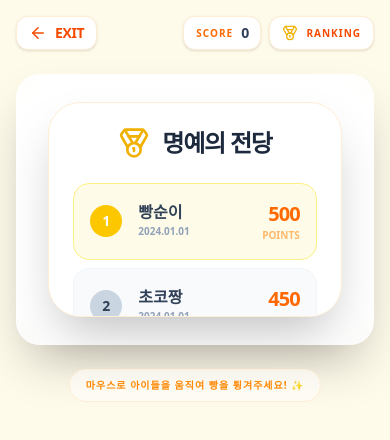
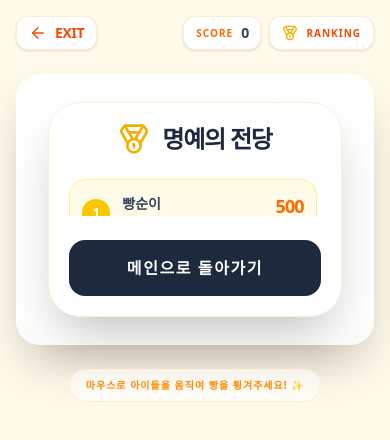
Before and after one commit to hellojj0929/tour, a React (Vite) app: page /game/breakout in a window 390 px wide. Both pictures are taken after a click on the button "RANKING". Shown: the top 440 px of the page. Built offline with nearby package versions, Linux system fonts and the light colour scheme.

Commit message:
fix: leaderboard UI visibility and mobile scrolling

```diff
--- a/src/components/BreakoutGame.jsx
+++ b/src/components/BreakoutGame.jsx
@@ -467,30 +467,30 @@ const BreakoutGame = () => {
                         )}
 
                         {gameState === 'LEADERBOARD' && (
-                            <div className="bg-white p-6 md:p-8 rounded-[2rem] md:rounded-[3rem] shadow-2xl border border-orange-100 max-w-[90%] w-full max-h-[90%] overflow-hidden flex flex-col">
+                            <div className="bg-white p-5 md:p-8 rounded-[2rem] md:rounded-[3rem] shadow-2xl border border-orange-100 max-w-[90%] w-full max-h-[90%] overflow-hidden flex flex-col">
                                 <div className="flex items-center justify-center gap-3 mb-6">
                                     <Medal className="text-yellow-500" size={32} />
                                     <h2 className="text-2xl md:text-3xl font-black tracking-tighter text-slate-800 uppercase">명예의 전당</h2>
                                 </div>
 
-                                <div className="flex-1 space-y-2 mb-8">
+                                <div className="flex-1 overflow-y-auto space-y-2 mb-4 pr-1 custom-scrollbar">
                                     {leaderboard.map((entry, idx) => (
-                                        <div key={idx} className={`flex items-center justify-between p-4 rounded-2xl border ${idx === 0 ? 'bg-yellow-50 border-yellow-200' : 'bg-slate-50 border-slate-100'}`}>
-                                            <div className="flex items-center gap-4">
-                                                <div className={`w-8 h-8 rounded-full flex items-center justify-center font-black text-sm ${idx === 0 ? 'bg-yellow-400 text-white' :
-                                                        idx === 1 ? 'bg-slate-300 text-slate-700' :
-                                                            idx === 2 ? 'bg-orange-300 text-white' : 'bg-white text-slate-400'
+                                        <div key={idx} className={`flex items-center justify-between p-3 md:p-4 rounded-2xl border ${idx === 0 ? 'bg-yellow-50 border-yellow-200' : 'bg-slate-50 border-slate-100'}`}>
+                                            <div className="flex items-center gap-3 md:gap-4">
+                                                <div className={`w-7 h-7 md:w-8 md:h-8 rounded-full flex items-center justify-center font-black text-xs md:text-sm ${idx === 0 ? 'bg-yellow-400 text-white' :
+                                                    idx === 1 ? 'bg-slate-300 text-slate-700' :
+                                                        idx === 2 ? 'bg-orange-300 text-white' : 'bg-white text-slate-400'
                                                     }`}>
                                                     {idx + 1}
                                                 </div>
                                                 <div className="text-left">
-                                                    <p className="font-black text-slate-700 leading-none">{entry.name}</p>
-                                                    <p className="text-[10px] text-slate-400 font-bold uppercase mt-1">{entry.date}</p>
+                                                    <p className="font-black text-slate-700 leading-none text-sm md:text-base">{entry.name}</p>
+                                                    <p className="text-[9px] md:text-[10px] text-slate-400 font-bold uppercase mt-1">{entry.date}</p>
                                                 </div>
                                             </div>
                                             <div className="text-right">
-                                                <p className="text-xl font-black text-orange-500 tracking-tighter">{entry.score}</p>
-                                                <p className="text-[10px] text-orange-300 font-bold uppercase">Points</p>
+                                                <p className="text-lg md:text-xl font-black text-orange-500 tracking-tighter">{entry.score}</p>
+                                                <p className="text-[9px] md:text-[10px] text-orange-300 font-bold uppercase">Points</p>
                                             </div>
                                         </div>
                                     ))}
@@ -498,7 +498,7 @@ const BreakoutGame = () => {
 
                                 <button
                                     onClick={() => setGameState('START')}
-                                    className="bg-slate-800 hover:bg-slate-900 text-white py-4 rounded-2xl font-black tracking-widest flex items-center justify-center gap-2 transition-all active:scale-95"
+                                    className="flex-shrink-0 bg-slate-800 hover:bg-slate-900 text-white py-4 md:py-5 rounded-2xl font-black tracking-widest flex items-center justify-center gap-2 transition-all active:scale-95 mt-2"
                                 >
                                     메인으로 돌아가기
                                 </button>
```
